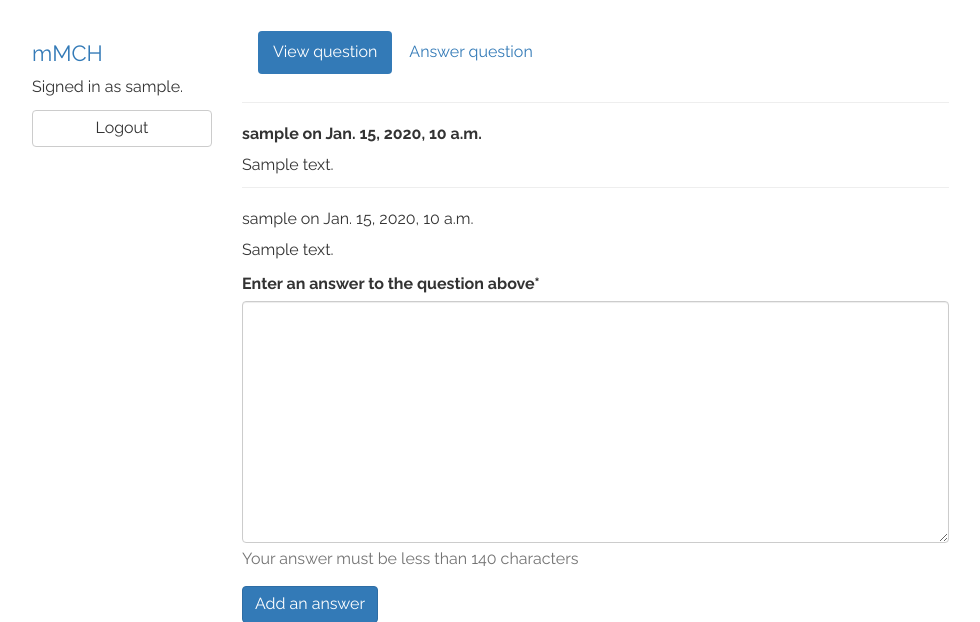
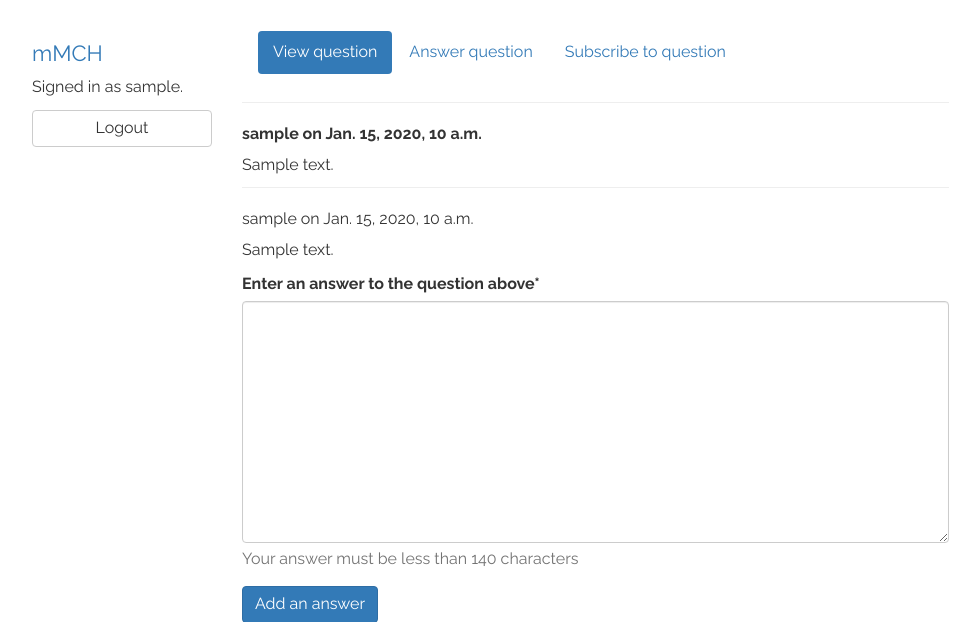
Before and after one commit to nickdotreid/mmch-pilot, a Django app: page /questions/1 in a window 1280 px wide. Shown: the top 622 px of the page, without its empty margins (142-1122 px from the left). Run offline with Django 3.2, Linux system fonts and the light colour scheme; a user stored in the database is signed in; tables that the repository leaves empty hold one stand-in row (values such as "Sample post"); parts of the project's set-up code (start-up, migrations or seed data) failed here and were passed over; some libraries are stand-ins or nearby versions.

Commit message:
added subscribe action to questions

```diff
--- a/questions/templates/questions/includes/navigation.html
+++ b/questions/templates/questions/includes/navigation.html
@@ -7,4 +7,7 @@
 	<li role="presentation" class="{% if nav_item and nav_item == 'answer' %}active{% endif %}">
 		<a href="{% url 'questions.views.answer' question.id %}">{% trans "Answer question" %}</a>
 	</li>
+	<li role="presentation" class="">
+		<a href="{% url 'questions.views.subscribe' question.id %}">{% trans "Subscribe to question" %}</a>
+	</li>
 </ul>
--- a/questions/urls.py
+++ b/questions/urls.py
@@ -1,6 +1,7 @@
 from django.conf.urls import patterns, url
 
 urlpatterns = patterns('questions.views',
+	url(r'^(?P<question_id>\d+)/subscribe','subscribe', name='questions_subscribe'),
 	url(r'^(?P<question_id>\d+)/answer','answer', name='questions_answer'),
 	url(r'^(?P<question_id>\d+)','detail', name='questions_detail'),
 	url(r'^create','create', name='questions_create'),
--- a/questions/views.py
+++ b/questions/views.py
@@ -6,7 +6,7 @@ from django.contrib import messages
 
 from django.contrib.auth.decorators import login_required
 
-from questions.models import Question, Answer
+from questions.models import Question, Answer, Subscription
 
 from django import forms
 from crispy_forms.helper import FormHelper
@@ -101,3 +101,20 @@ def answer(request, question_id):
         'question':question,
         'form':form,
         }, context_instance = RequestContext(request))
+
+@login_required(login_url="login")
+def subscribe(request, question_id):
+    question = get_object_or_404(Question, pk=question_id)
+
+    if Subscription.objects.filter(user=request.user, question=question).exists():
+        messages.error(request, _("You are already subscribed to this question."))
+    else:
+        subscription = Subscription(
+            user = request.user,
+            question = question,
+            )
+        subscription.save()
+        messages.success(request, _("You have been subscribed to this question."))
+    return redirect(reverse(detail, kwargs={
+        'question_id':question.id
+        }))
```
